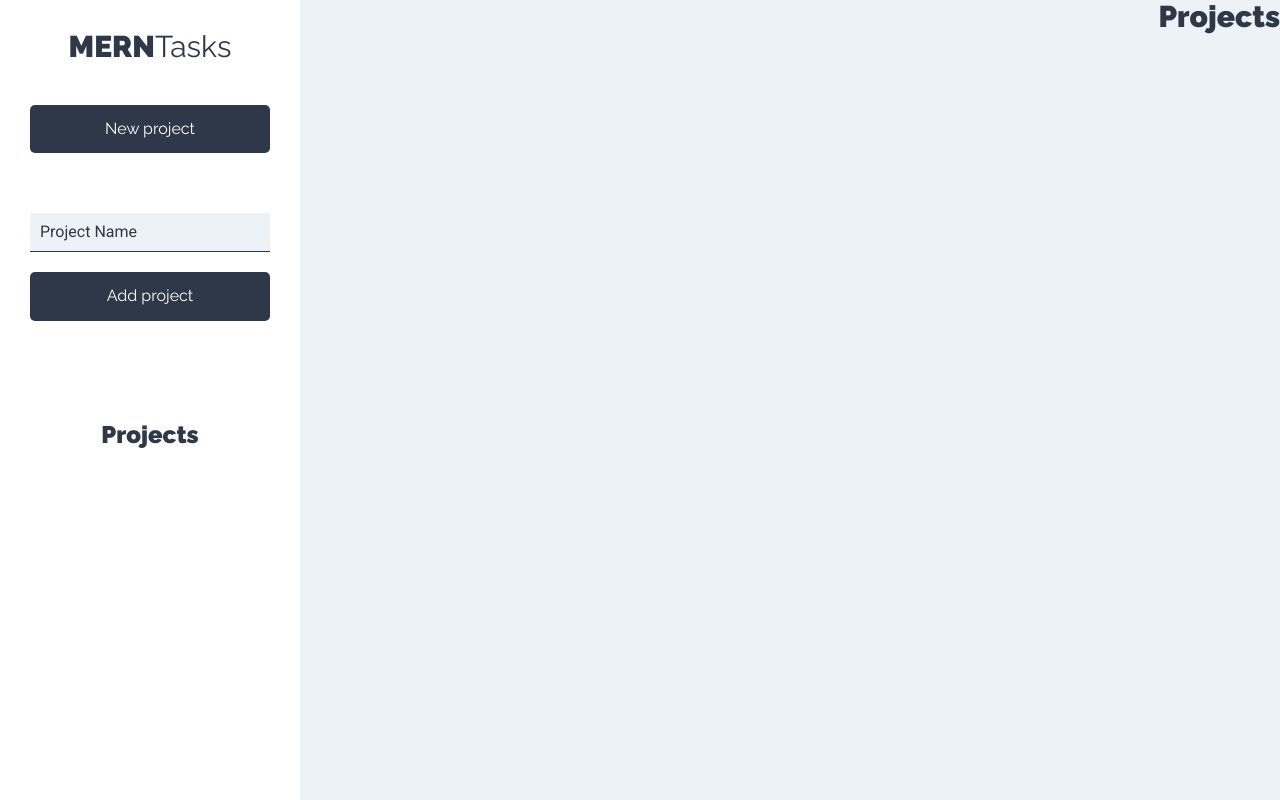
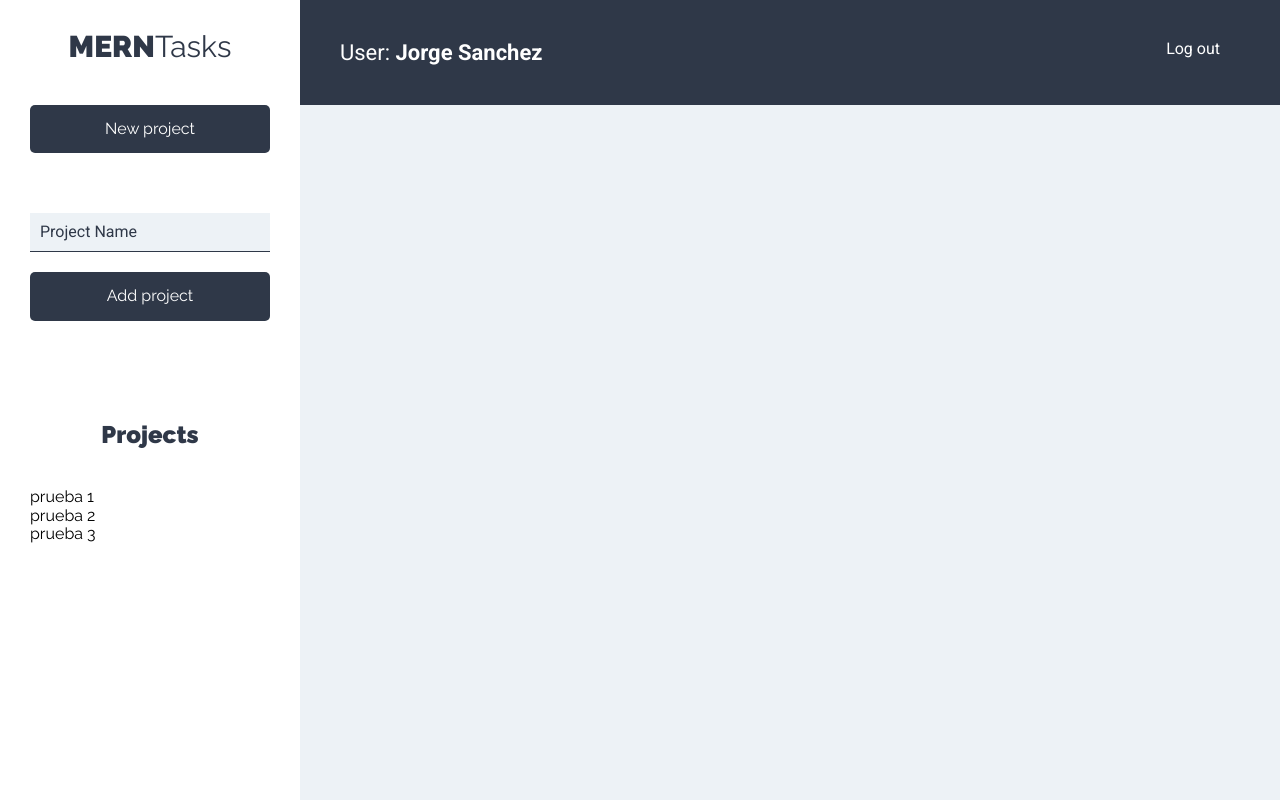
Before and after one commit to S4ND1X/ReactJS-Course, a React (Create React App) app in the folder Project_Manager_MERN/project-manager/: page /projects in a window 1280 px wide. Built offline with nearby package versions, Linux system fonts and the light colour scheme.

Commit message:
Added header component

```diff
--- a/Project_Manager_MERN/project-manager/src/components/layout/Sidebar.jsx
+++ b/Project_Manager_MERN/project-manager/src/components/layout/Sidebar.jsx
@@ -2,6 +2,7 @@ import React from "react";
 
 // Custom components
 import NewProjectForm from "../projects/new-project-form";
+import ProjectList from "../projects/project-list";
 
 export default function Sidebar() {
   return (
@@ -14,6 +15,8 @@ export default function Sidebar() {
 
       <div className="proyectos">
         <h2>Projects</h2>
+
+        <ProjectList />
       </div>
     </aside>
   );
--- /dev/null
+++ b/Project_Manager_MERN/project-manager/src/components/layout/header.jsx
@@ -0,0 +1,14 @@
+import React from 'react'
+
+export default function Header() {
+    return (
+        <header className="app-header">
+            <p className="nombre-usuario">User: <span>Jorge Sanchez</span></p>
+            <nav className="nav-principal">
+                <a href="#!">
+                Log out
+                </a>
+            </nav>
+        </header>
+    )
+}
--- a/Project_Manager_MERN/project-manager/src/components/projects/project-list.jsx
+++ b/Project_Manager_MERN/project-manager/src/components/projects/project-list.jsx
@@ -1,9 +1,20 @@
-import React from 'react'
+import React from "react";
+
+// Custom components
+import Project from "./project";
 
 export default function ProjectList() {
-    return (
-        <ul className="lista-proyectos">
+  const projects = [
+    { name: "prueba 1" },
+    { name: "prueba 2" },
+    { name: "prueba 3" },
+  ];
 
-        </ul>
-    )
+  return (
+    <ul className="lista-proyectos">
+      {projects.map((project) => (
+        <Project project={project} />
+      ))}
+    </ul>
+  );
 }
--- /dev/null
+++ b/Project_Manager_MERN/project-manager/src/components/projects/project.jsx
@@ -0,0 +1,11 @@
+import React from "react";
+
+export default function Project({ project }) {
+  return (
+    <li>
+      <button type="button" className="btn btn-blank">
+        {project.name}
+      </button>
+    </li>
+  );
+}
--- a/Project_Manager_MERN/project-manager/src/components/projects/projects.jsx
+++ b/Project_Manager_MERN/project-manager/src/components/projects/projects.jsx
@@ -3,17 +3,18 @@ import React from "react";
 // Component imports
 
 import Sidebar from "../layout/Sidebar";
+import Header from "../layout/header";
 
 export default function Projects() {
   return (
     <div className="contenedor-app">
       <Sidebar />
       <div className="seccion-principal">
+        <Header />
         <main>
           <div className="contenedor-tareas"></div>
         </main>
       </div>
-      <h1>Projects</h1>
     </div>
   );
 }
```
